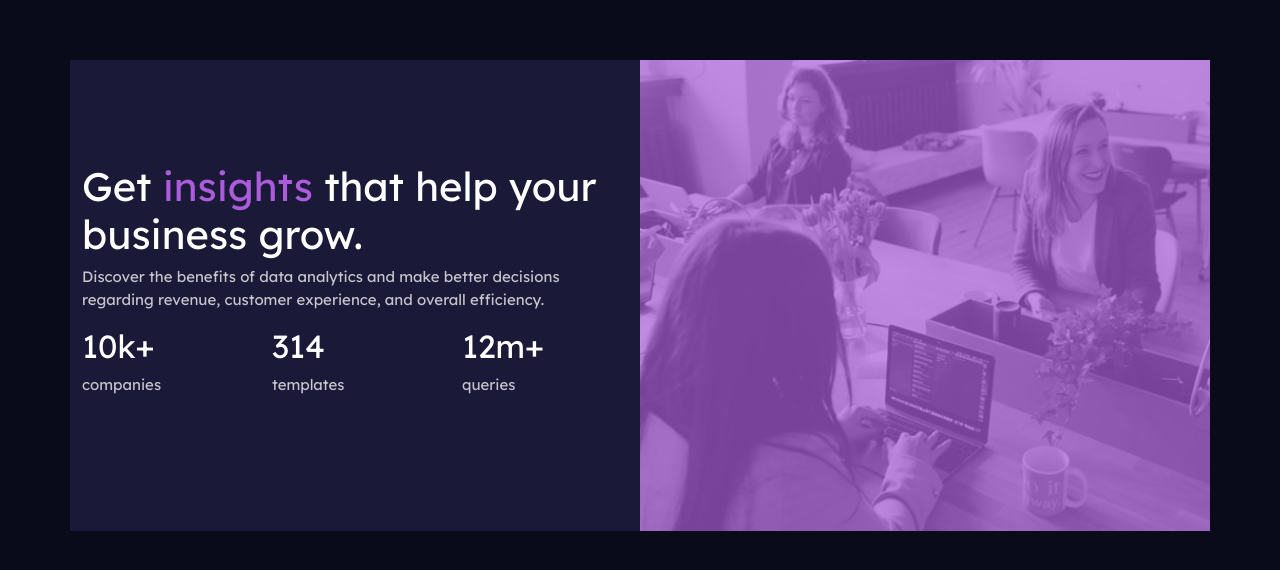
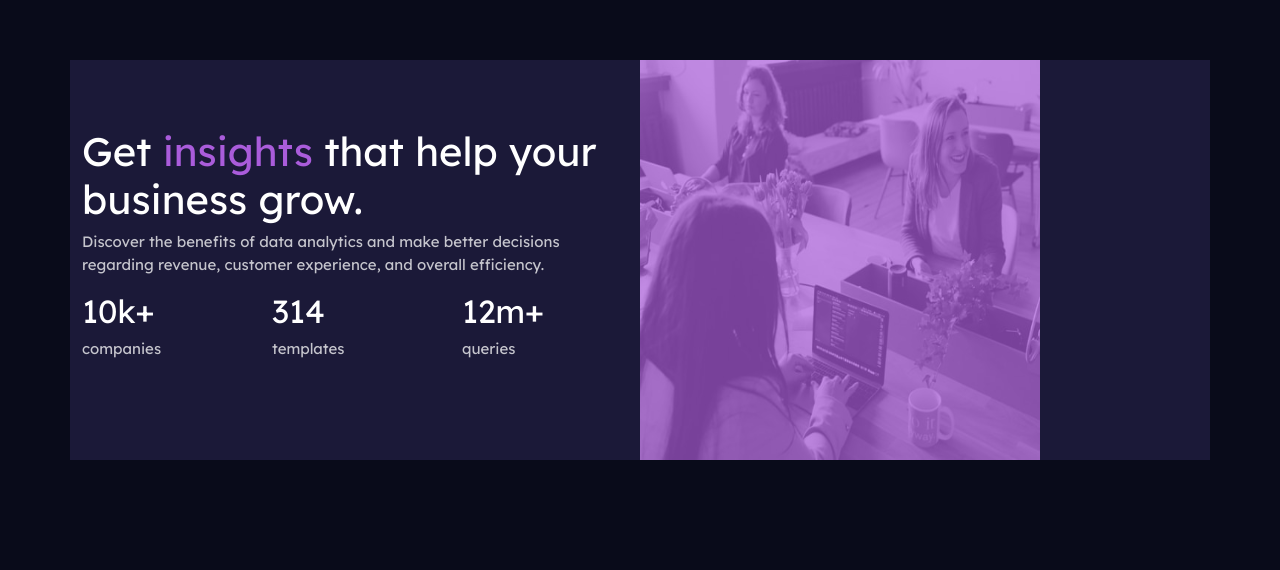
Before and after one commit to Toqa-25/stats-preview-card-component-main, a plain HTML site: page index.html in a window 1280 px wide. Shown: the part 112-682 px from the top of the page. Drawn offline with nearby package versions, Linux system fonts and the light colour scheme.

Commit message:
edit html & css file

```diff
--- a/css/style.css
+++ b/css/style.css
@@ -63,8 +63,9 @@ body{
     position: relative;
 }
 .component .image img{
-    width: 100%;
-    height: 100%;
+    width: 400px;
+    height: 400px;
+
 }
 
 
@@ -72,8 +73,8 @@ body{
     position: absolute;
     left: 0;
     top: 0;
-    width: 100%;
-    height: 100%;
+    width: 400px;
+    height: 400px;
     background-color: hsl(277deg 64% 61% / 70%);
     z-index: 1;
   }
```
